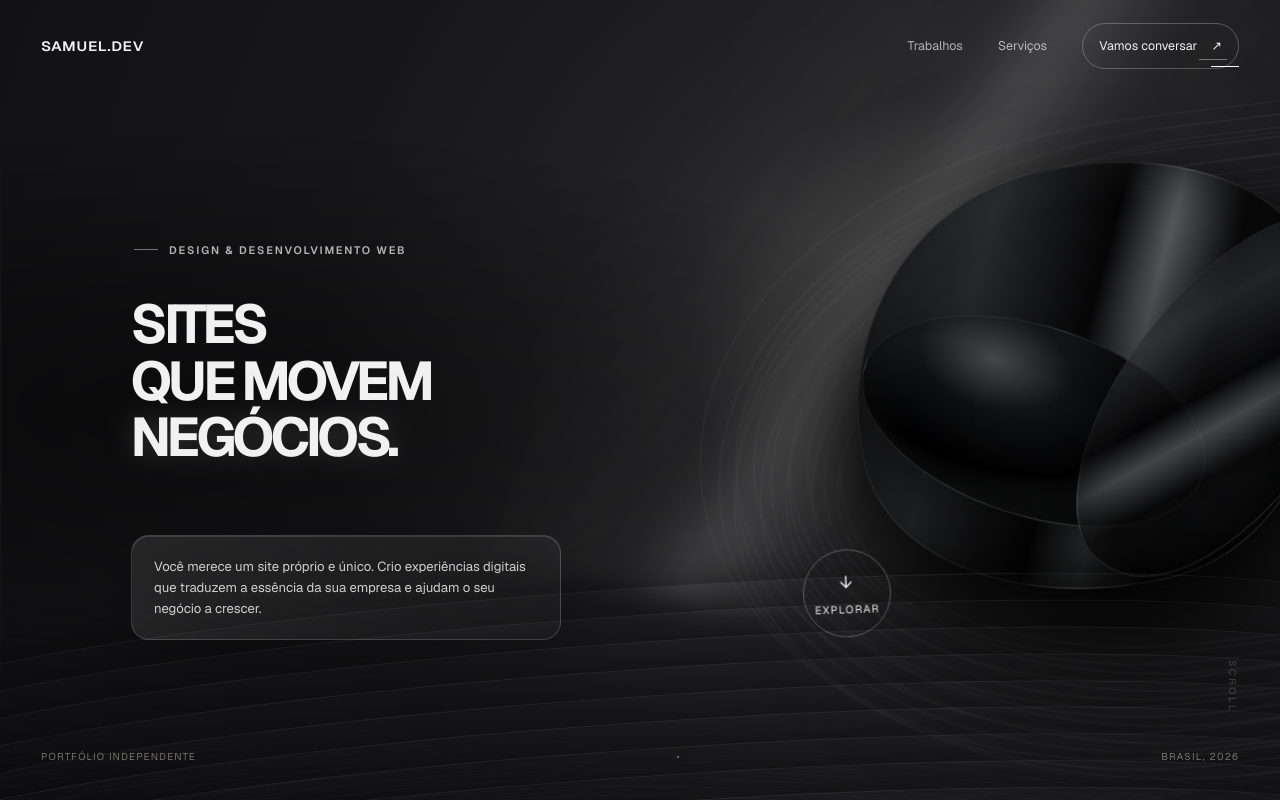
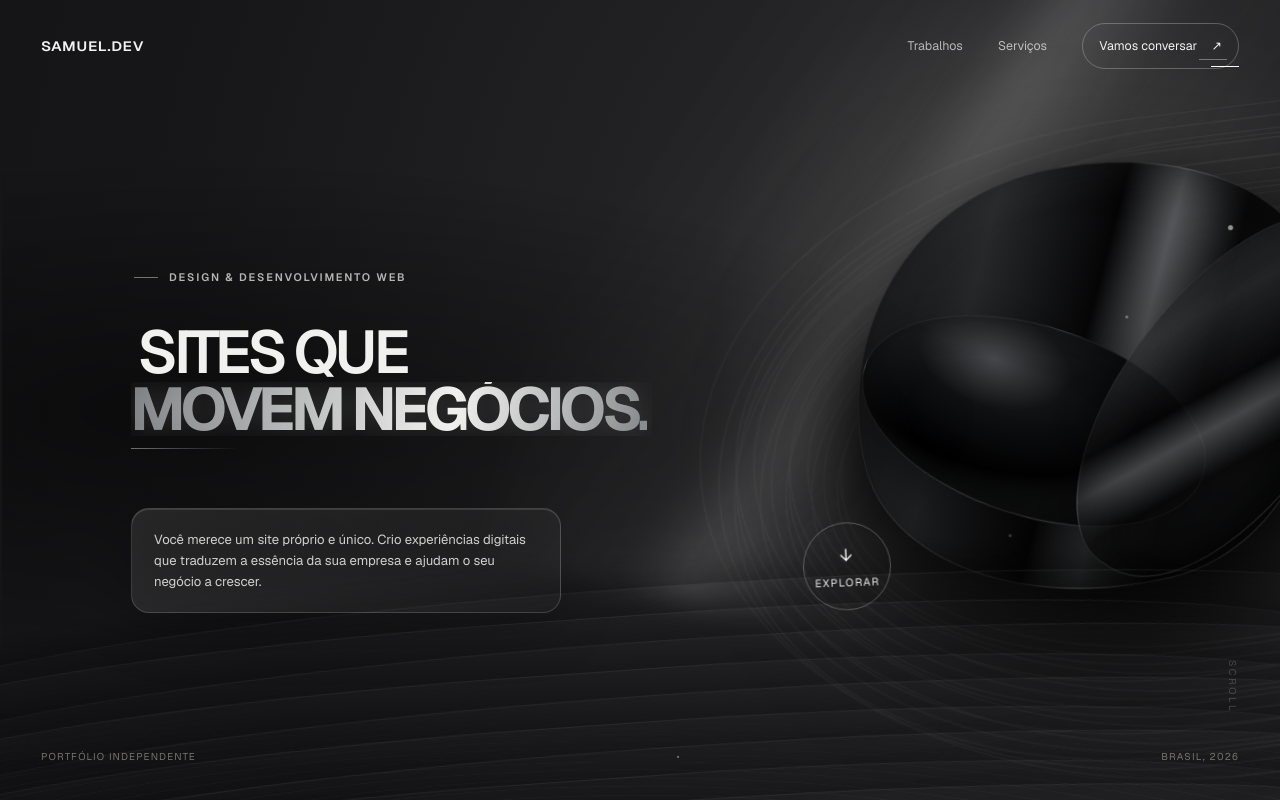
Before and after one commit to sasaferinha/samuel.dev, a Next.js app: page / in a window 1280 px wide. Shown: the top 800 px of the page. Built offline with nearby package versions, Linux system fonts and the light colour scheme.

Commit message:
Refine animated hero composition

```diff
--- a/app/globals.css
+++ b/app/globals.css
@@ -371,3 +371,30 @@ nav a:not(.nav-cta):hover::after { transform:scaleX(1); transform-origin:left; }
 .service-detail li { border-color:#55585b; color:#bfc1c2; background:rgba(255,255,255,.025); }
 @keyframes services-metal-sweep { 0%,35%{transform:translateX(-38%) rotate(6deg)} 70%,100%{transform:translateX(38%) rotate(6deg)} }
 @media (prefers-reduced-motion:reduce) { .services::after { animation:none!important; } }
+
+/* Refined animated hero statement */
+.hero { background-size:145% 145%; animation:hero-atmosphere 14s ease-in-out infinite alternate; }
+.hero-statement { gap:.04em; font-size:clamp(2.35rem,4.7vw,5.2rem)!important; line-height:.9!important; letter-spacing:-.07em!important; }
+.hero-statement>span { position:relative; overflow:hidden; padding-right:.08em; }
+.hero-line-primary { color:#f1f1ef; font-weight:560; animation:headline-drift-a 6s ease-in-out infinite alternate; }
+.hero-line-accent { animation:headline-drift-b 7.5s ease-in-out infinite alternate; }
+.hero-line-accent em { color:transparent!important; background:linear-gradient(100deg,#777a7d 0,#f1f1ef 35%,#85888b 55%,#d6d7d6 76%,#65686b 100%); background-size:180% 100%; -webkit-background-clip:text; background-clip:text; font-family:var(--font-sans),Arial,sans-serif!important; font-style:normal; animation:headline-metal 5s ease-in-out infinite alternate; }
+.hero-statement::after { content:""; position:absolute; left:0; bottom:-.22em; width:42%; height:1px; background:linear-gradient(90deg,#d7d8d7,transparent); transform-origin:left; animation:headline-line 3.2s ease-in-out infinite; }
+.hero-waves i { animation:hero-wave-motion 5.5s ease-in-out infinite alternate; }
+.hero-waves i:nth-child(2n) { animation-duration:7s; animation-direction:alternate-reverse; }
+.hero-waves i:nth-child(3n) { animation-duration:9s; }
+.hero-metal::after { content:""; position:absolute; width:5px; height:5px; border-radius:50%; right:18%; top:16%; background:#d7d8d7; box-shadow:-8vw 11vh 0 -1px rgba(215,216,215,.65),6vw 28vh 0 -1px rgba(215,216,215,.45),-17vw 38vh 0 -1px rgba(215,216,215,.38); animation:metal-glints 4s ease-in-out infinite; }
+@keyframes hero-atmosphere { from{background-position:28% 45%} to{background-position:72% 56%} }
+@keyframes headline-drift-a { from{transform:translateX(0)} to{transform:translateX(.12em)} }
+@keyframes headline-drift-b { from{transform:translateX(.08em)} to{transform:translateX(0)} }
+@keyframes headline-metal { from{background-position:0% 50%} to{background-position:100% 50%} }
+@keyframes headline-line { 0%,100%{transform:scaleX(.35);opacity:.35} 50%{transform:scaleX(1);opacity:1} }
+@keyframes hero-wave-motion { from{transform:translateX(-2%) scaleX(.98);border-radius:46%} to{transform:translateX(3%) scaleX(1.04);border-radius:54%} }
+@keyframes metal-glints { 0%,100%{opacity:.2;transform:scale(.7)} 50%{opacity:1;transform:scale(1.25)} }
+@media (max-width:800px) {
+  .hero-statement { font-size:clamp(2.05rem,9.2vw,3.15rem)!important; line-height:.92!important; }
+  .hero-statement::after { width:58%; }
+}
+@media (prefers-reduced-motion:reduce) {
+  .hero,.hero-line-primary,.hero-line-accent,.hero-line-accent em,.hero-statement::after,.hero-waves i,.hero-metal::after { animation:none!important; }
+}
--- a/app/page.tsx
+++ b/app/page.tsx
@@ -129,9 +129,8 @@ export default function Home() {
         <div className="hero-content">
           <p className="eyebrow"><span /> Design & desenvolvimento web</p>
           <h1 className="hero-statement">
-            <span>Sites</span>
-            <span>que movem</span>
-            <span><em>negócios.</em></span>
+            <span className="hero-line-primary">Sites que</span>
+            <span className="hero-line-accent"><em>movem negócios.</em></span>
           </h1>
           <div className="hero-bottom">
             <p>Você merece um site próprio e único. Crio experiências digitais que traduzem a essência da sua empresa e ajudam o seu negócio a crescer.</p>
```
